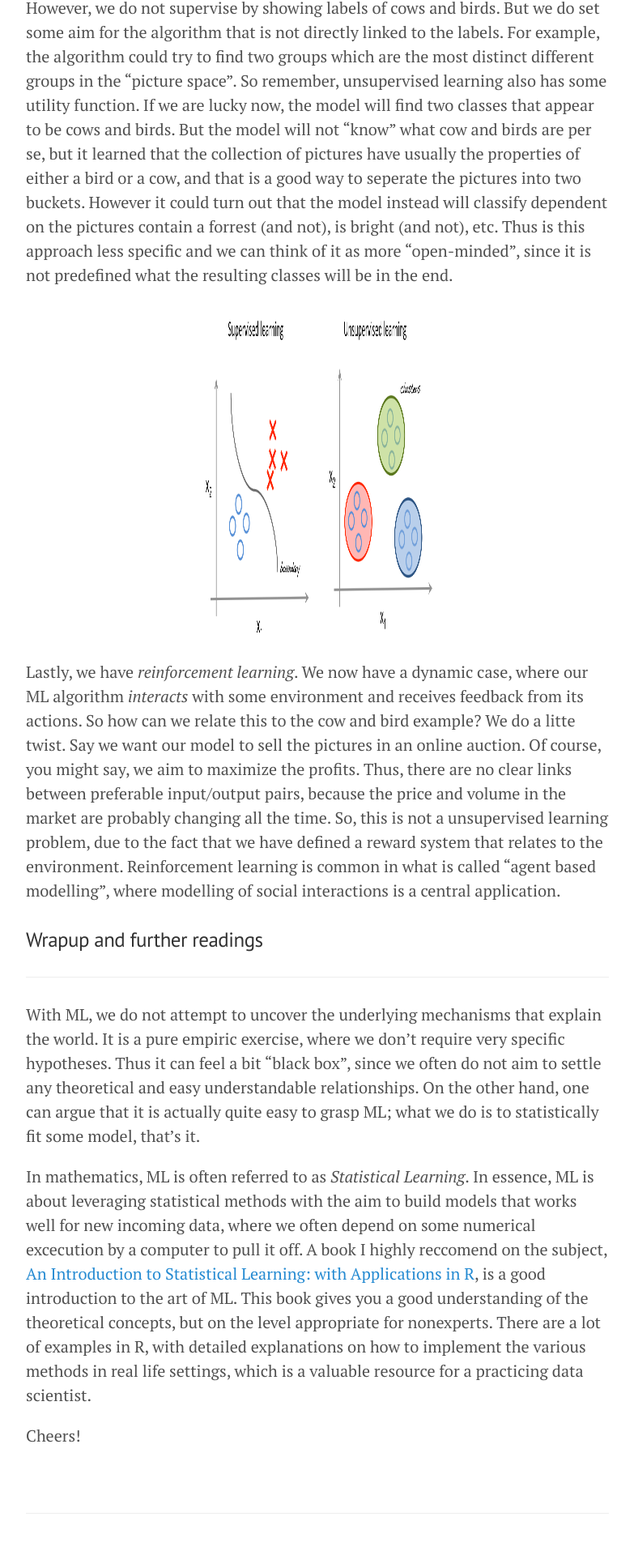
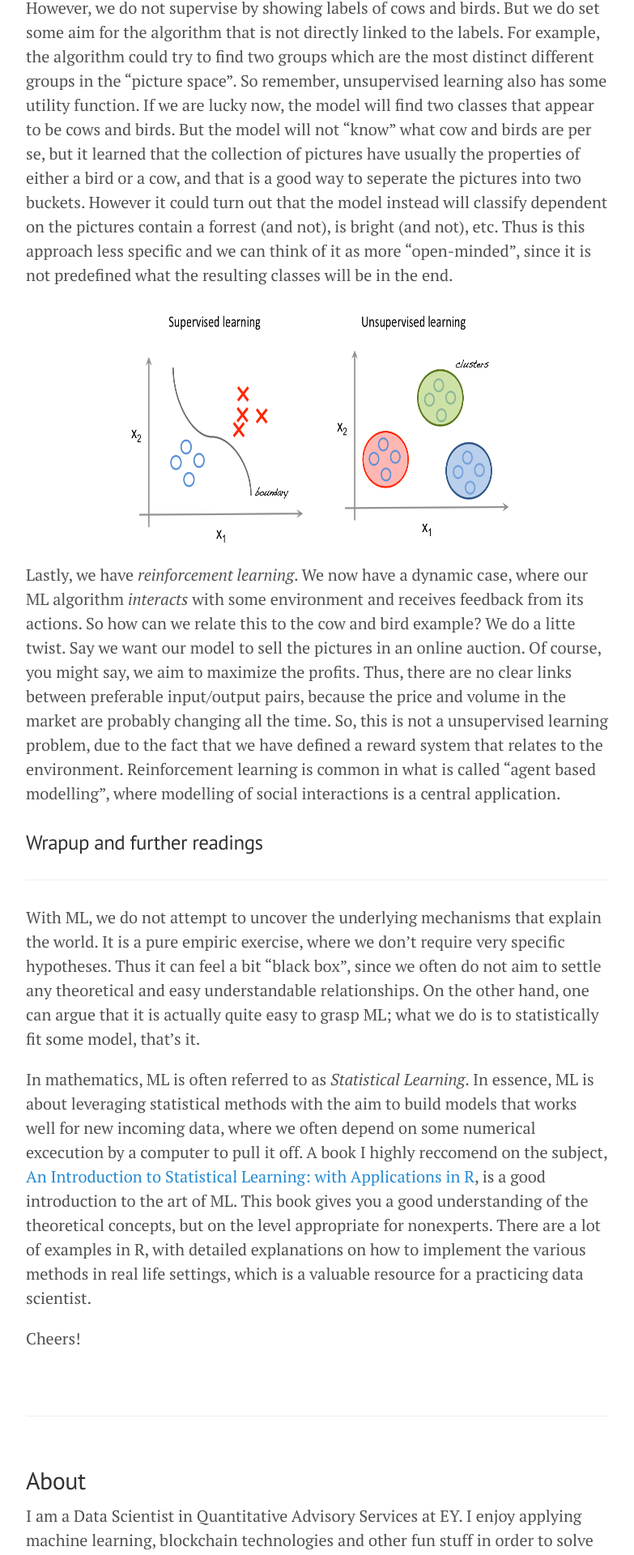
Before and after one commit to herman-hellenes/herman-hellenes.github.io, a Jekyll site: the page built from _posts/2017-09-27-intro-ml.md, in a window 1280 px wide. Shown: the part 4480-6400 px from the top of the page at 81% size, without its empty margins (248-1031 px from the left). Built offline with Jekyll 4.4.1, drawn with Linux system fonts in a browser that asks for light colours; nearby versions of some CDN libraries; comment, search, counter and statistics services are not loaded.

Commit message:
Update 2017-09-27-intro-ml.md

```diff
--- a/_posts/2017-09-27-intro-ml.md
+++ b/_posts/2017-09-27-intro-ml.md
@@ -66,7 +66,7 @@
 
 
 <p align="center">
-  <img width="300" height="420" src="/figs/2017-08-23-intro-ML/mod1_SuperUnsuper.png">
+  <img width="500" height="300" src="/figs/2017-08-23-intro-ML/mod1_SuperUnsuper.png">
 </p>
 
 
```
